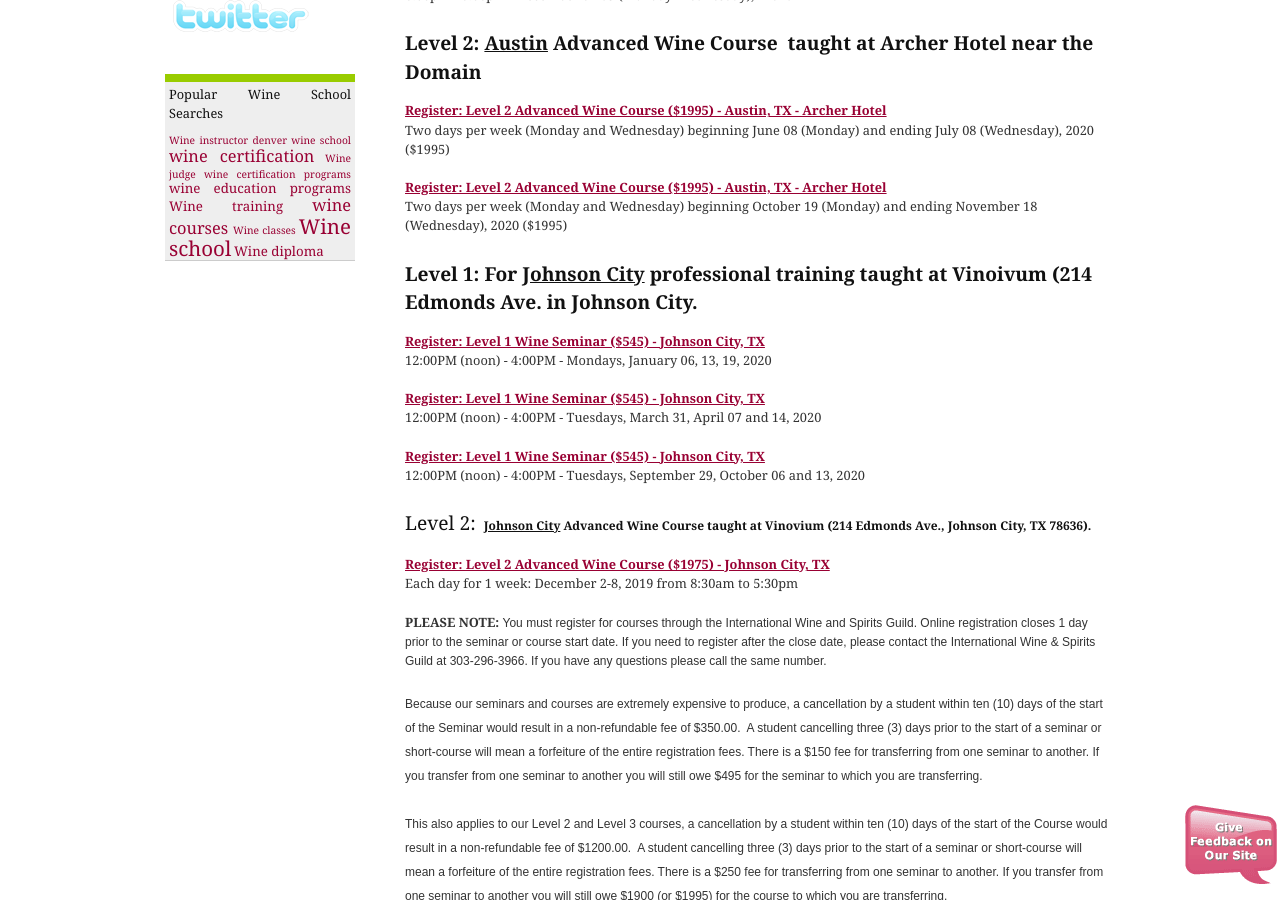
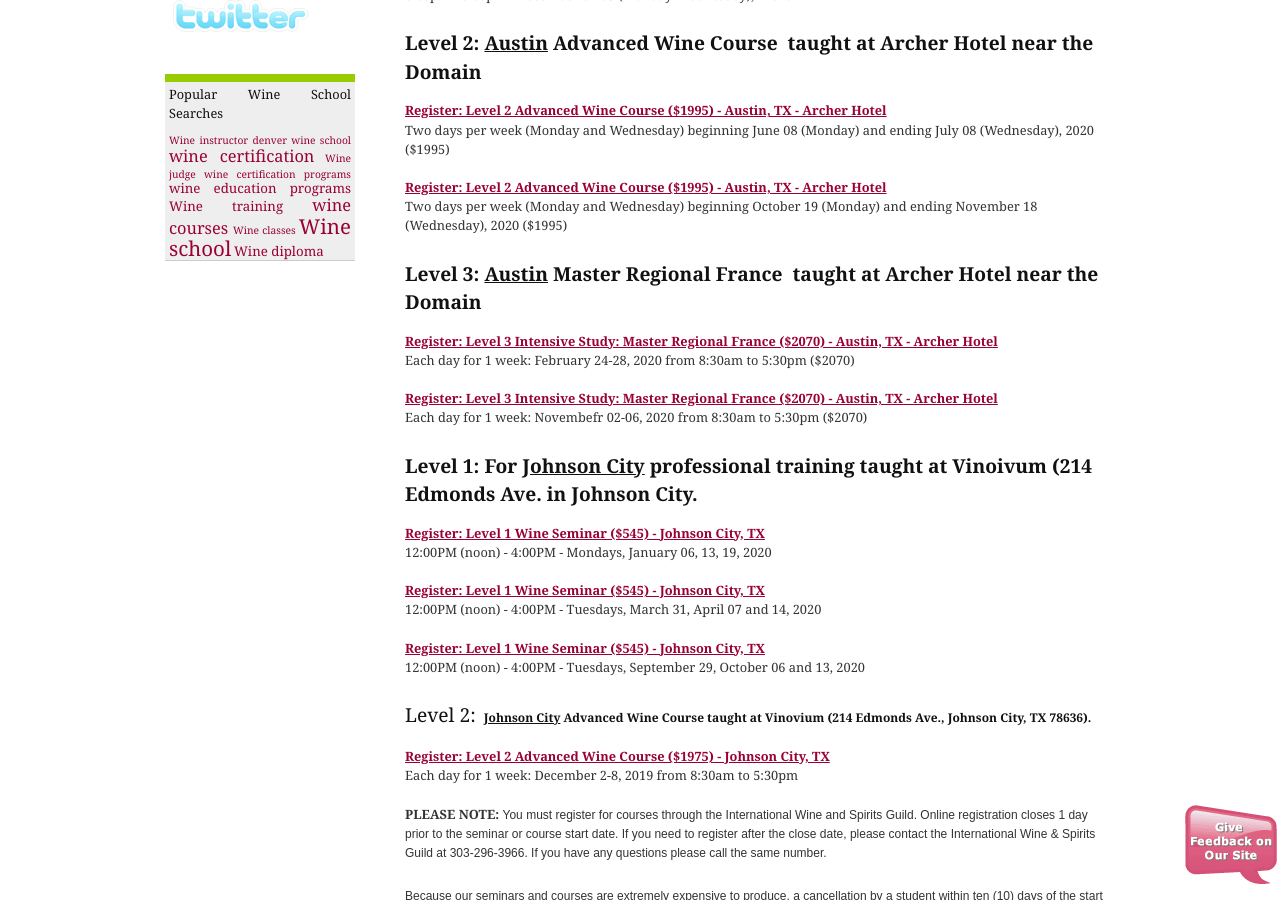
Before and after one commit to CKDev/internationalwineguild.com, a Jekyll site: the page built from texas-wine-school.html, in a window 1280 px wide and 900 px high, scrolled down 1577 px. Built offline with Jekyll 4.4.1, drawn with Linux system fonts in a browser that asks for light colours; a script that is not in the unit is left out; comment, search, counter and statistics services are not loaded.

Commit message:
Update texas-wine-school.html

```diff
--- a/texas-wine-school.html
+++ b/texas-wine-school.html
@@ -73,10 +73,21 @@ permalink: "/texas-wine-school"
     </strong></a>Two days per week (Monday and Wednesday) beginning June 08 (Monday) and ending July 08 (Wednesday), 2020 ($1995)</p>
 
 <p><a class="ga-track"
-    href="http://ww4.aitsafe.com/cf/add.cfm?userid=6714687&amp;product=Level+2+Advanced+Wine+Course+Austin++-++09/19-10/18, 2020&amp;price=1995&amp;return=www.internationalwineguild.com/texas-wine-school"><strong>Register:
+    href="http://ww4.aitsafe.com/cf/add.cfm?userid=6714687&amp;product=Level+2+Advanced+Wine+Course+Austin++-++09/19-10/18, 2020&amp;price=2070&amp;return=www.internationalwineguild.com/texas-wine-school"><strong>Register:
       Level 2 Advanced Wine Course ($1995) - Austin, TX - Archer Hotel<br>
     </strong></a>Two days per week (Monday and Wednesday) beginning October 19 (Monday) and ending November 18 (Wednesday), 2020 ($1995)</p>
 
+<h3><strong>Level 3: <u>Austin</u> Master Regional France&nbsp; taught at Archer Hotel near the Domain&nbsp;</strong></h3>
+
+<p><a class="ga-track"
+    href="http://ww4.aitsafe.com/cf/add.cfm?userid=6714687&amp;product=Level+3+Intensive+Study+Master+Regional+France+Austin++-++02/24-02/28, 2020&amp;price=1995&amp;return=www.internationalwineguild.com/texas-wine-school"><strong>Register:
+      Level 3 Intensive Study: Master Regional France ($2070) - Austin, TX - Archer Hotel<br>
+    </strong></a>Each day for 1 week: February 24-28, 2020 from 8:30am to 5:30pm ($2070)</p>
+
+<p><a class="ga-track"
+    href="http://ww4.aitsafe.com/cf/add.cfm?userid=6714687&amp;product=Level+3+Intensive+Study+Master+Regional+France+Austin++-++11/02-11/06, 2020&amp;price=1995&amp;return=www.internationalwineguild.com/texas-wine-school"><strong>Register:
+      Level 3 Intensive Study: Master Regional France ($2070) - Austin, TX - Archer Hotel<br>
+    </strong></a>Each day for 1 week: Novembefr 02-06, 2020 from 8:30am to 5:30pm ($2070)</p>
 
 <h3><strong>Level 1: For <u>Johnson City</u>&nbsp;professional training taught at Vinoivum (214 Edmonds Ave. in Johnson City.&nbsp;</strong></h3>
 
```
